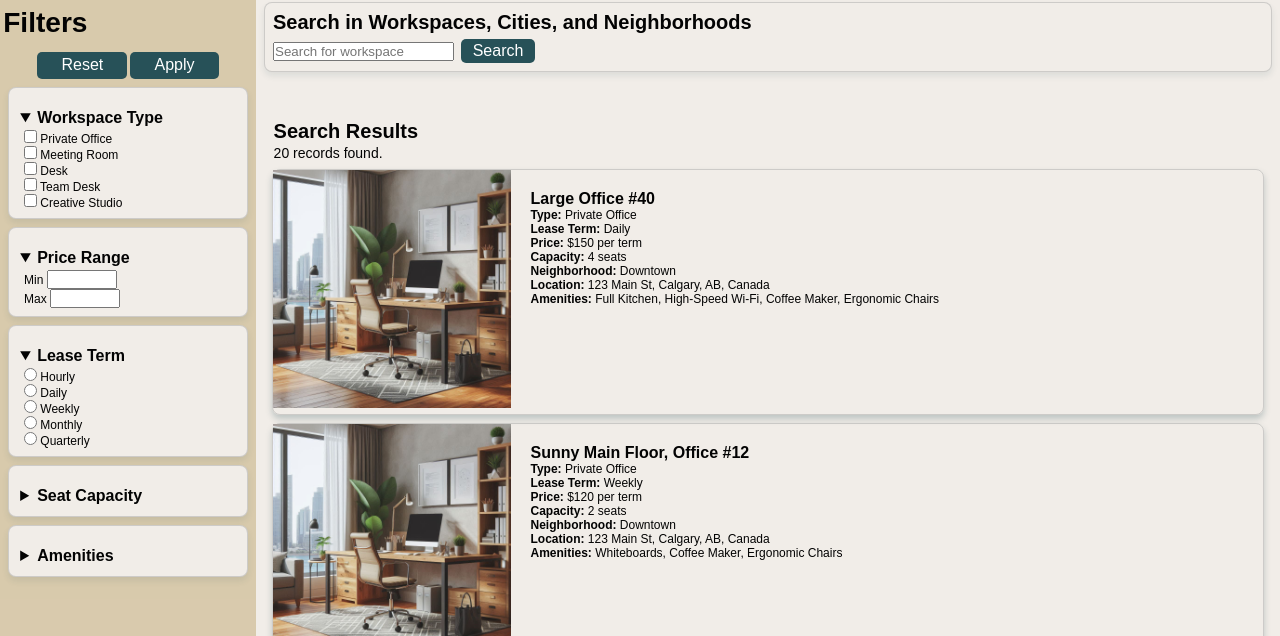
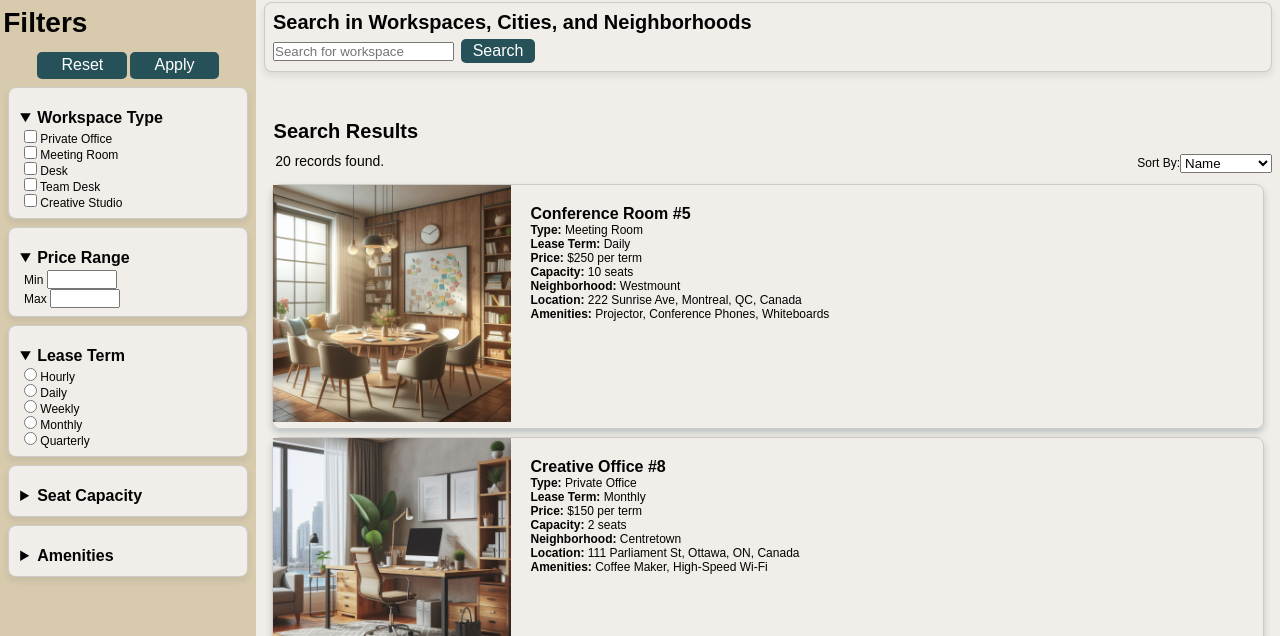
Before and after one commit to Over-NaN-Thousand/WorkspaceApp, a plain HTML site: page pages/search.html in a window 1280 px wide. Shown: the part 164-800 px from the top of the page. Drawn offline with nearby package versions, Linux system fonts and the light colour scheme; files that its build step writes are made by us from their sources.

Commit message:
added sort functionality

```diff
--- a/pages/search.html
+++ b/pages/search.html
@@ -79,18 +79,26 @@
     </aside>
 
     <main>
-        <article  class="searchbar">
-                <h4>Search in Workspaces, Cities, and Neighborhoods</h4>
-                <form action="pages/search.html" method="GET">
-                    <input type="text" id="searchtext" name="searchtext" placeholder="Search for workspace">
-                    <button type="submit" id="searchbtn">Search</button>
-                </form>
+        <article class="searchbar">
+            <h4>Search in Workspaces, Cities, and Neighborhoods</h4>
+            <form action="pages/search.html" method="GET">
+                <input type="text" id="searchtext" name="searchtext" placeholder="Search for workspace">
+                <button type="submit" id="searchbtn">Search</button>
+            </form>
         </article>
 
+        <h1>Search Results</h1>
+        <article class="results-title">
+            <p id="display-count"></p>
+            <label for="selSort">Sort By:</label>
+            <select id="selSort" name="selSort" title="Please select criteria to sort">
+                <option value="workspaceName" selected>Name</option>
+                <option value="workspaceType">Type</option>
+                <option value="price">Price</option>
+                <option value="leaseTerm">Lease Term</option>
+            </select>
+        </article>
 
-
-        <h1>Search Results</h1>
-        <p id="display-count"></p>
 
         <article id="workspaces-container">
 
--- a/scripts/search.js
+++ b/scripts/search.js
@@ -41,13 +41,25 @@ $(document).ready(function() {
     if (searchText !== "")
         $("#searchtext").val(searchText);
 
-    //add event handler, onclick="ClickResetBtn()" stopped working because this js is now type=module
+    //add event handlers, onclick="ClickResetBtn()" stopped working because this js is now type=module
     $('#btnApply').on('click',  ClickApplyBtn);
     $('#btnReset').on('click',  ClickResetBtn);
+    $('#selSort').on('change',  ClickApplyBtn);
+
+    $("form").on("submit", function(event) {
+        event.preventDefault(); // stop submitting, we'll do that later
+        ClickApplyBtn(); //filter and sort saved
+        this.submit(); //now we can submit
+    });
 
     //run Apply to initialize list
     ClickApplyBtn();
 });
+
+
+
+
+
 
 
 
@@ -75,6 +87,8 @@ function loadFiltersFromSession() {
         $("#maxPrice").val(filters.maxPrice || '');
         $("#minCapacity").val(filters.minCapacity || '');
         $("#maxCapacity").val(filters.maxCapacity || '');
+
+            $("#selSort").val(filters.sortField || "workspaceName"); //load sort field
     }
 }
 
@@ -206,6 +220,19 @@ function ApplyFilters(workspaceList){
         );
     }
 
+    // SORTING
+    const sortField = $("#selSort").val();
+    returnList.sort((a, b) => {
+        if (sortField === "price" || sortField === "seatCapacity") {
+            // low to high for numeric
+            return a[sortField] - b[sortField];
+        } else {
+            // alphabetic for string
+            const fieldA = a[sortField].toString().toLowerCase();
+            const fieldB = b[sortField].toString().toLowerCase();
+            return fieldA.localeCompare(fieldB);
+        }
+    });
 
     //SAVE FILTERS TO SESSION STORAGE
     const filters = {
@@ -215,7 +242,8 @@ function ApplyFilters(workspaceList){
         leaseTerm: pickedTerm,
         minCapacity: capacityMin,
         maxCapacity: capacityMax,
-        amenities: pickedAmenities
+        amenities: pickedAmenities,
+        sortField: sortField    //tuck sort field with filters instead of creating a new one
     };
     sessionStorage.setItem('filters', JSON.stringify(filters));
 
--- a/styles/search.css
+++ b/styles/search.css
@@ -43,7 +43,7 @@ h1{
     font-size: clamp(16px, 3vw, 20px);
 }
 #display-count{
-    margin: .1rem 1.1rem .5em;
+    margin: .1rem .7rem .5em;
     font-size: clamp(9px, 1.8vw, 14px);
 }
 
@@ -137,6 +137,20 @@ article{
     cursor: pointer;
 }
 
+.results-title {
+    display: flex;
+    justify-content: space-between;
+    align-items: center;
+}
+
+.results-title label{
+    margin-left: auto; /*push to the right*/
+    font-size: clamp(9px, 12px, 18px);
+}
+
+
+
+
 .workspace-item {
     display: flex;
     flex-direction: row;
```
